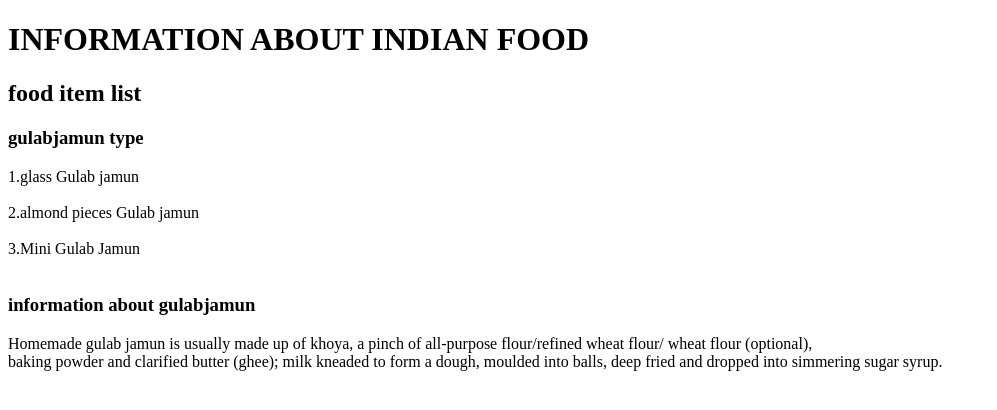
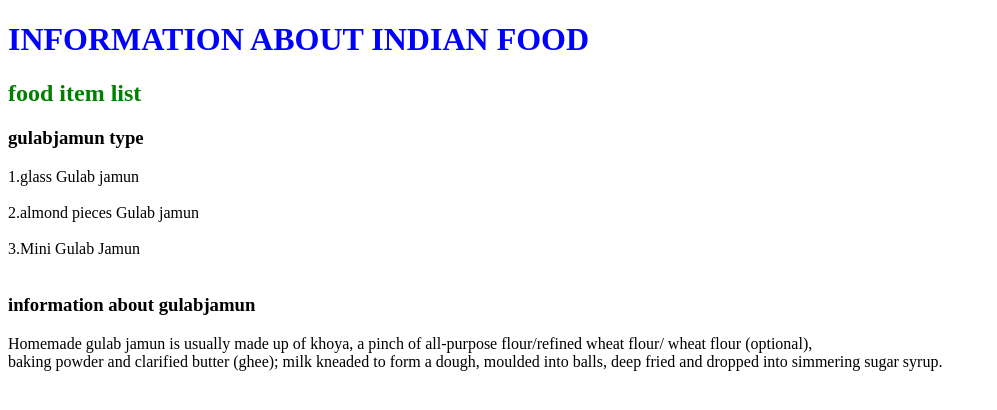
Before and after one commit to Adityagaurkar09/assignment9, a plain HTML site: page index.html in a window 1280 px wide. Shown: the whole page, without its empty margins (0-997 px from the left). Drawn offline with Linux system fonts and the light colour scheme.

Commit message:
classes and inline css is added

```diff
--- a/index.html
+++ b/index.html
@@ -9,22 +9,21 @@
 
 </style>
 <body>
-    <h1> INFORMATION ABOUT INDIAN FOOD </h1>
+      <h1 style="color: blue;"> INFORMATION ABOUT INDIAN FOOD </h1>
 
-    <h2
-    >food item list </h2>
+   <h2 style="color: green;">food item list </h2>
 
-    <h3> gulabjamun type</h3>
+   <h3 class="red"> gulabjamun type</h3>
 
- <p>
+<p class="list">
    1.glass Gulab jamun <br><br>
    2.almond pieces Gulab jamun <br><br>
    3.Mini Gulab Jamun <br><br>
 </p>
 
- <h3> information about gulabjamun</h3>
- <p>
-     Homemade gulab jamun is usually made up of khoya,
+<h3 class="red"> information about gulabjamun</h3>
+<p class="para">
+    Homemade <span class="gulabjamun">gulab jamun</span> is usually made up of khoya,
     a pinch of all-purpose flour/refined wheat flour/ wheat flour (optional), <br>
     baking powder and clarified butter (ghee); milk kneaded to form a dough,
      moulded into balls, deep fried and dropped into simmering sugar syrup.
```
Lines whose indentation alone changed are shown as unchanged.
